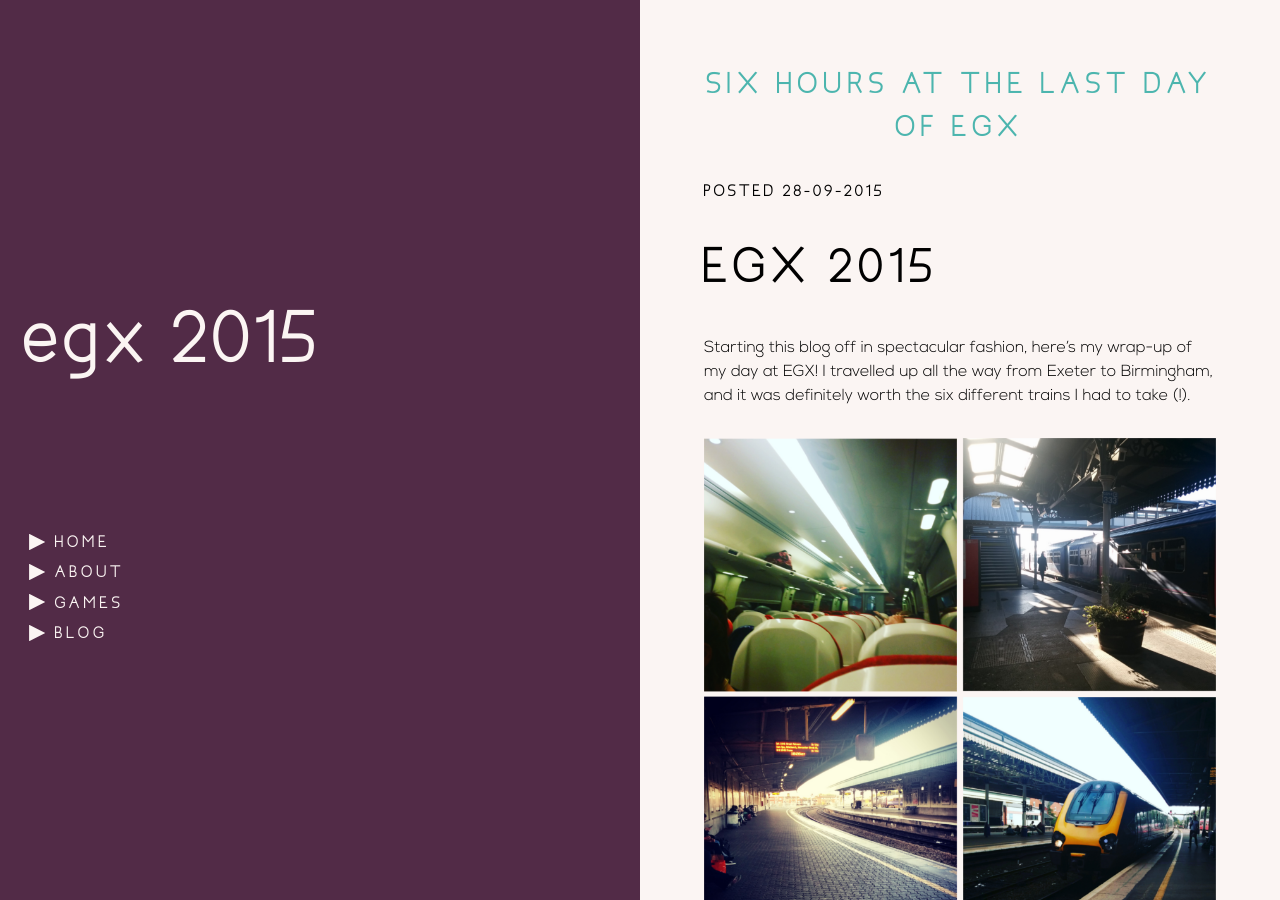
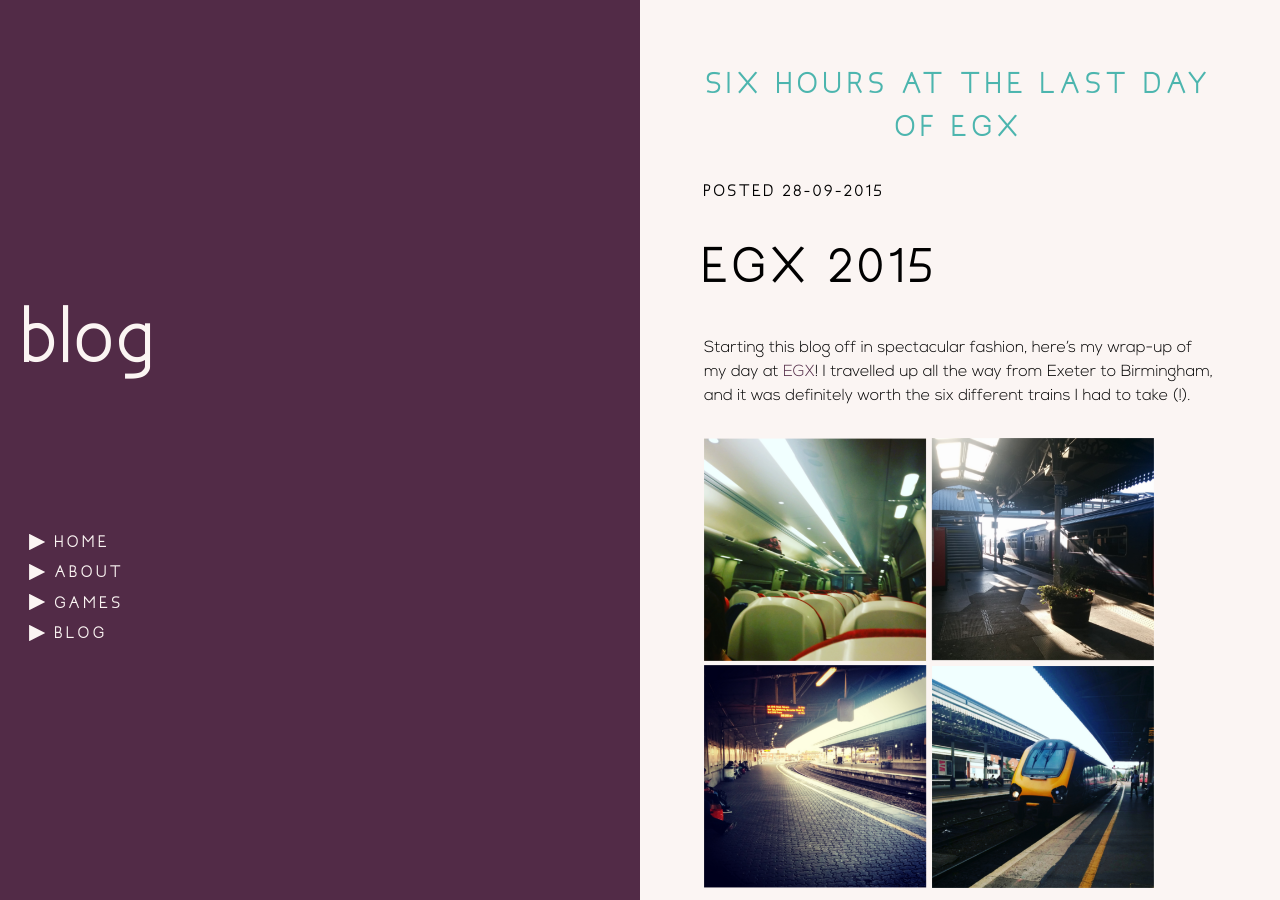
Before and after one commit to bexedmondson/old-website, a Jekyll site: the page built from _posts/2015-09-28-egx-2015.markdown, in a window 1280 px wide and 900 px high. Built offline with Jekyll 4.4.1, drawn with Linux system fonts in a browser that asks for light colours; nearby versions of some CDN libraries.

Commit message:
updates on issues 13,14,15

```diff
--- a/_layouts/page--blog.html
+++ b/_layouts/page--blog.html
@@ -7,7 +7,7 @@
     		<div class="slider__inner">
    				<h3 class="subtitle"><a href="{{ post.url | prepend: baseurl }}">{{ post.subtitle }}</a></h3>
     			<img src="{{ post.imageurl }}">
-    			{{ post.content | truncatewords:50 }}
+    			{{ post.content | truncatewords:25 }}
     			<h5>Posted {{ post.date | date: "%d-%m-%Y" }} / <a href="{{ post.url | prepend: baseurl }}" class="permalink">Permalink</a></h5>
     		</div>
     	</li>
--- a/_layouts/post.html
+++ b/_layouts/post.html
@@ -5,7 +5,7 @@
 	<h3 class="subtitle">{{ page.subtitle }}</h3>
     <h5>Posted {{ page.date | date: "%d-%m-%Y" }}</h5>
 
-  <article>
+  <article class="article">
     {{ content }}
   </article>
 
--- a/_posts/2015-09-28-egx-2015.markdown
+++ b/_posts/2015-09-28-egx-2015.markdown
@@ -1,6 +1,6 @@
 ---
 layout: post
-title: "EGX 2015"
+title: "blog"
 subtitle:  "Six hours at the last day of EGX"
 date:  2015-09-28 21:04:10
 categories: blog
--- a/_sass/_blog.scss
+++ b/_sass/_blog.scss
@@ -16,6 +16,19 @@
 	}
 }
 
+.article a {
+	color: $purple;
+}
+.article img {
+	max-height: 50vh;
+}
+
 .color-green {
 	color: $green;
 }
+
+@media (max-width:700px) and (orientation: portrait) {
+	.article img {
+		max-height:66.66vh;
+	}
+}
--- a/_sass/_hoverfx.scss
+++ b/_sass/_hoverfx.scss
@@ -28,6 +28,9 @@
 .page--about .page__content a::after {
 	background: $grey;
 }
+.article a::after {
+	background: $purple;
+}
 /*.page__content .subtitle a::after {
 	background: $purple;
 }*/
```
Also changed, not shown: 11 other files.
